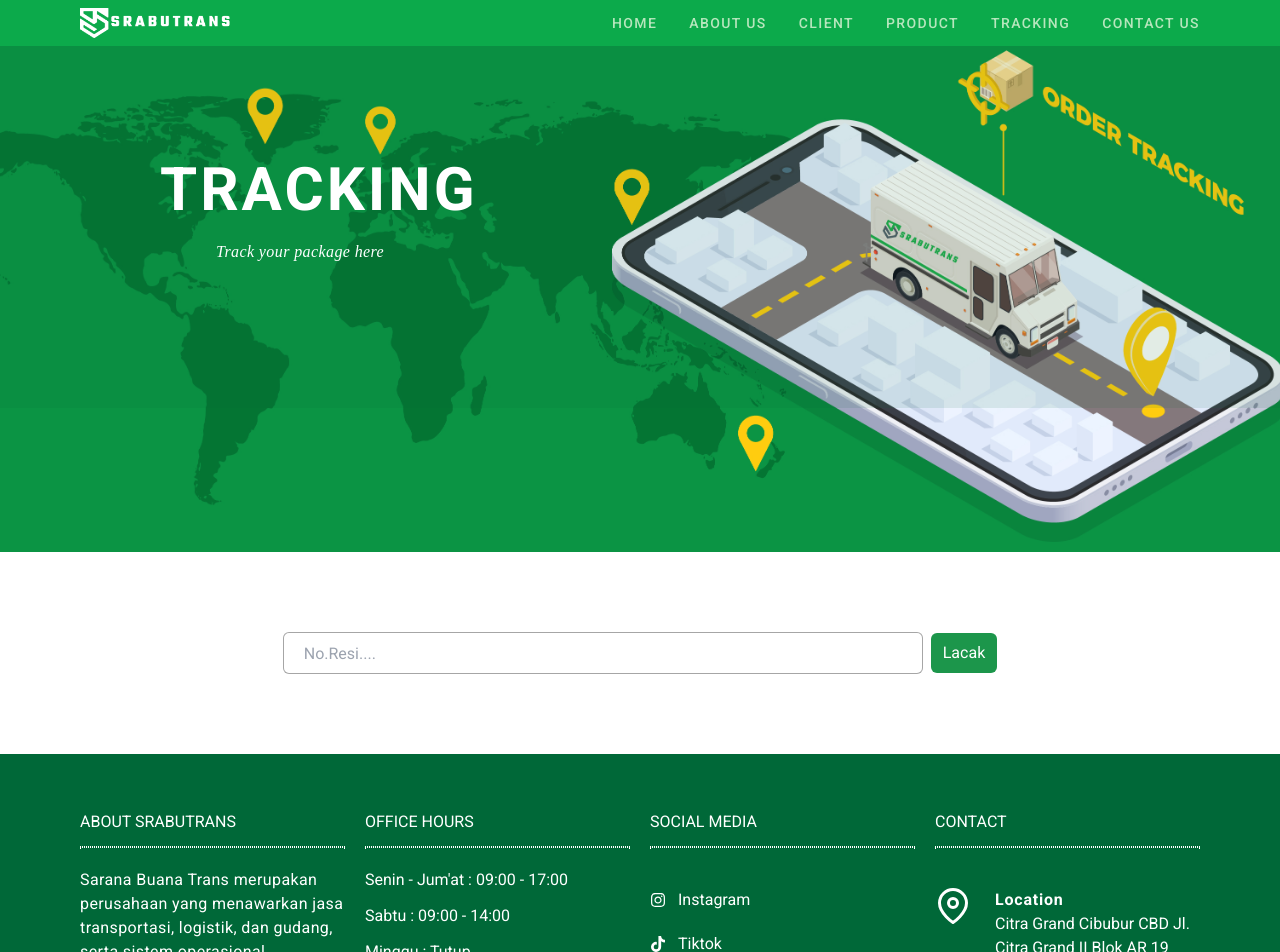
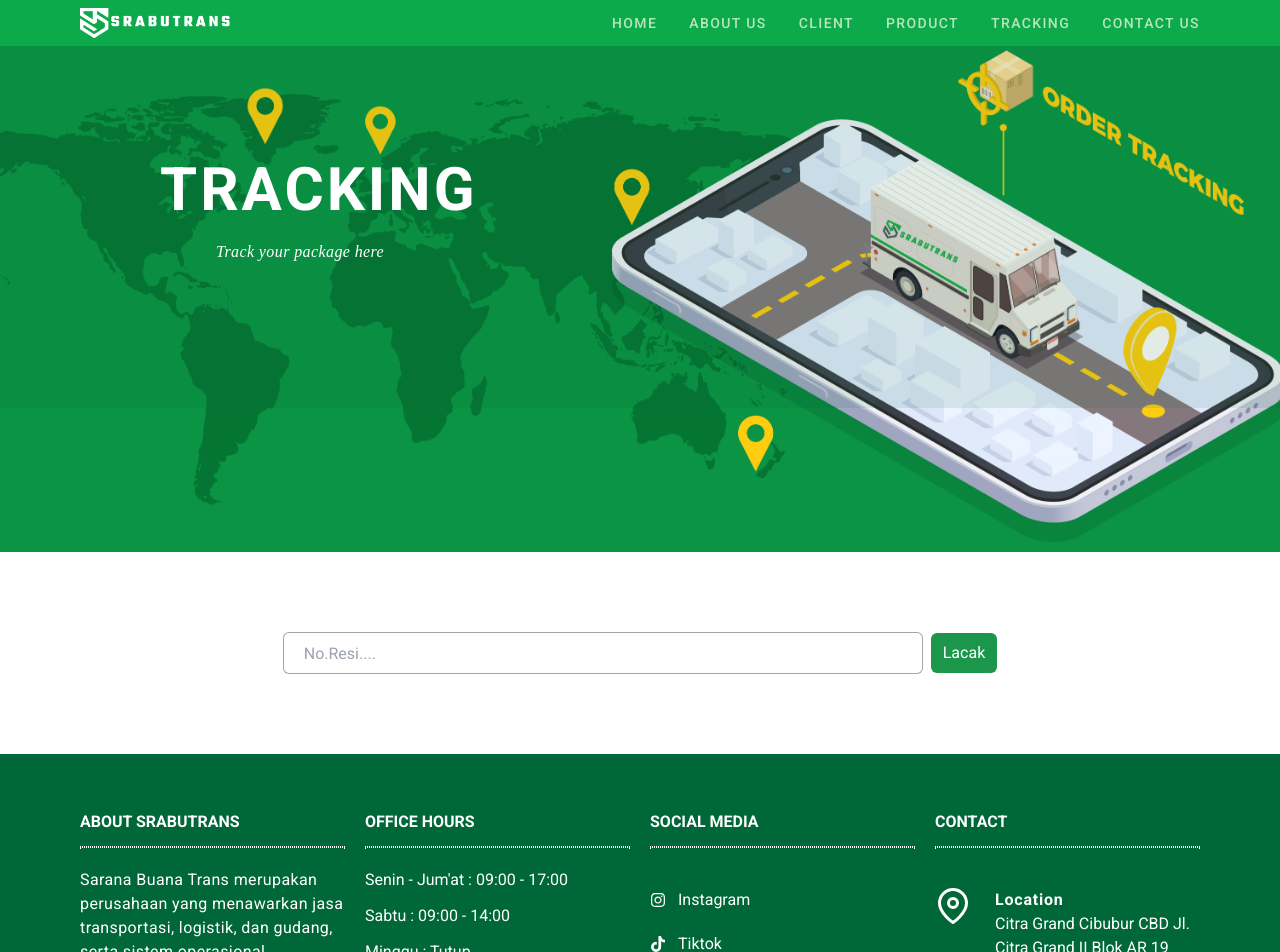
Before and after one commit to aisdams/srabutrans, a Next.js app: page /tracking in a window 1280 px wide. Shown: the top 952 px of the page. Built offline with nearby package versions, Linux system fonts and the light colour scheme; a web font is replaced by a local one.

Commit message:
forgot to provide font styling in the footer

```diff
--- a/package.json
+++ b/package.json
@@ -3,7 +3,7 @@
   "version": "0.1.0",
   "private": true,
   "scripts": {
-    "dev": "next dev",
+    "dev": "next dev -p 3005",
     "build": "next build",
     "start": "next start",
     "lint": "next lint"
--- a/src/components/layouts/footer.tsx
+++ b/src/components/layouts/footer.tsx
@@ -43,7 +43,7 @@
     <div className="w-full bg-greenTwo">
       <div className="lg:px-20 px-10 lg:grid grid-cols-4 text-white pt-14 gap-5 items-start">
         <div className="grid">
-          <h1 className="mb-3">ABOUT SRABUTRANS</h1>
+          <h1 className="mb-3 font-bold">ABOUT SRABUTRANS</h1>
           <hr className="w-full mb-5 border border-dotted border-white" />
           <h3 className="tracking-wide">
             Sarana Buana Trans merupakan perusahaan yang menawarkan jasa transportasi, logistik, dan gudang, serta
@@ -51,14 +51,14 @@
           </h3>
         </div>
         <div className="grid lg:mt-0 mt-5">
-          <h1 className="mb-3">OFFICE HOURS</h1>
+          <h1 className="mb-3 font-bold">OFFICE HOURS</h1>
           <hr className="w-full mb-5 border border-dotted border-white" />
           <h3 className="mb-3">Senin - Jum{`'`}at : 09:00 - 17:00</h3>
           <h3 className="mb-3">Sabtu : 09:00 - 14:00</h3>
           <h3 className="mb-3">Minggu : Tutup</h3>
         </div>
         <div className="grid lg:mt-0 mt-5">
-          <h1 className="mb-3">SOCIAL MEDIA</h1>
+          <h1 className="mb-3 font-bold">SOCIAL MEDIA</h1>
           <hr className="w-full mb-5 border border-dotted border-white" />
           {socialmedia.map((ssc, idx) => (
             <div className="flex items-center gap-3 mt-5" key={idx}>
@@ -68,7 +68,7 @@
           ))}
         </div>
         <div className="grid lg:mt-0 mt-5">
-          <h1 className="mb-3">CONTACT</h1>
+          <h1 className="mb-3 font-bold">CONTACT</h1>
           <hr className="w-full mb-5 border border-dotted border-white" />
           {contacts.map((contact, idx) => (
             <div key={idx} className="flex gap-6 mt-5">
--- a/src/pages/tracking.tsx
+++ b/src/pages/tracking.tsx
@@ -4,6 +4,7 @@
 import { IoIosSearch } from 'react-icons/io';
 import TrackingImage from '/public/image/Srabu/tracking1.jpg';
 import Styles from '../styles/tracking.module.css';
+import { toast } from 'react-toastify';
 
 export default function Tracking() {
   const [isOpen, setIsOpen] = useState(false);
@@ -19,6 +20,12 @@
       setShowTable(true);
     } else {
       setShowTable(false);
+      toast('No Resi not found', {
+        hideProgressBar: true,
+        autoClose: 1000,
+        type: 'error',
+        position: 'top-right',
+      });
     }
   };
 
```
